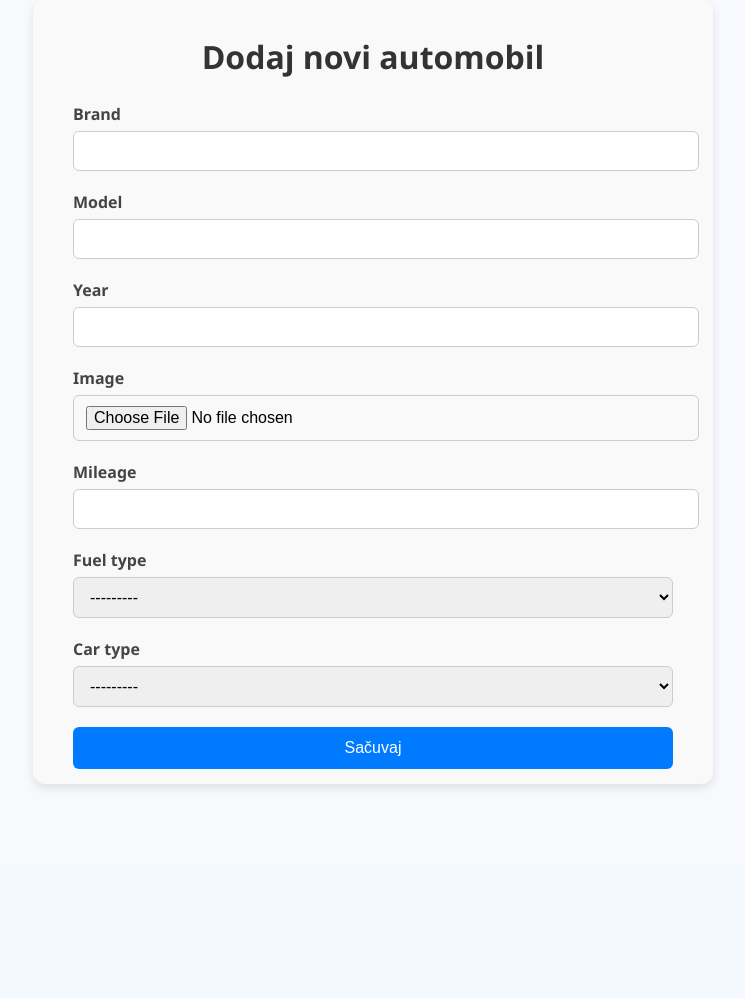
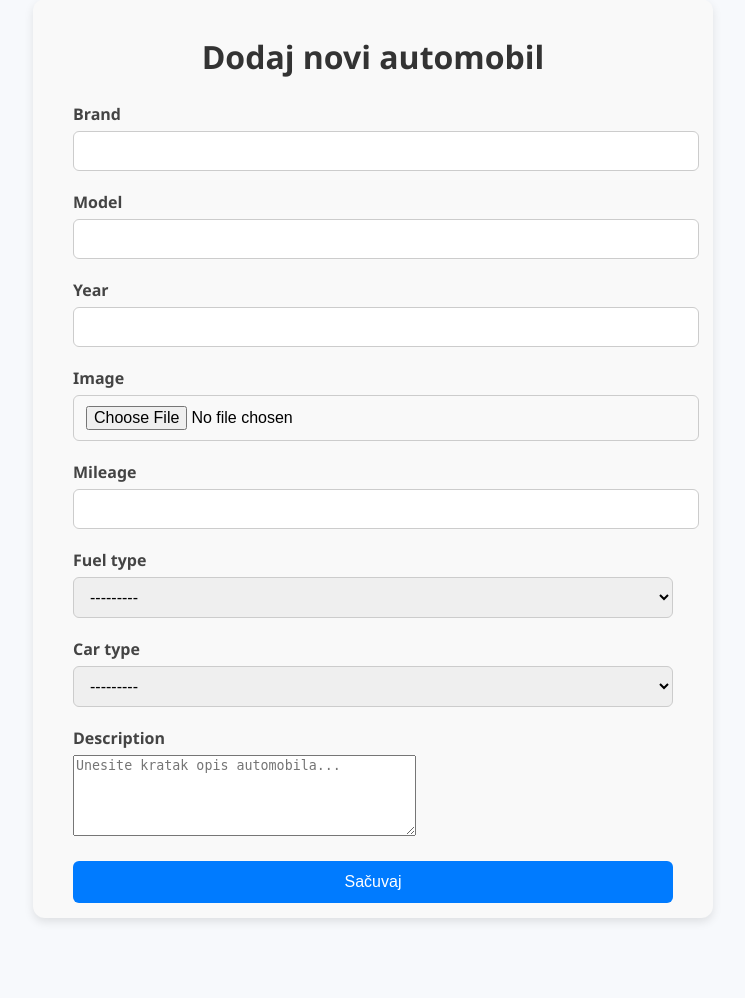
Before and after one commit to LordFilip/CarApp-Django, a Django app: page /add/ in a window 1280 px wide. Shown: the part 139-1137 px from the top of the page, without its empty margins (267-1012 px from the left). Before the commit the page ends 928 px from the top, so only its background shows below. Run offline with Django 5.2, Linux system fonts and the light colour scheme; a user stored in the database is signed in.

Commit message:
opis vozila i prikaz slika

```diff
--- a/cars/forms.py
+++ b/cars/forms.py
@@ -7,7 +7,7 @@
 class CarForm(forms.ModelForm):
     class Meta:
         model = Car
-        fields = ['brand', 'model', 'year', 'image', 'mileage', 'fuel_type', 'car_type']
+        fields = ['brand', 'model', 'year', 'image', 'mileage', 'fuel_type', 'car_type','description']
         widgets = {
             'fuel_type': forms.Select(attrs={'class': 'form-control'}),
             'car_type': forms.Select(attrs={'class': 'form-control'}),
@@ -15,7 +15,13 @@
             'model': forms.TextInput(attrs={'class': 'form-control'}),
             'year': forms.NumberInput(attrs={'class': 'form-control'}),
             'mileage': forms.NumberInput(attrs={'class': 'form-control'}),
+            'description': forms.Textarea(attrs={
+                'class': 'form-control',
+                'rows': 5,
+                'placeholder': 'Unesite kratak opis automobila...'
+            }),
         }
+
 
 
 class RegisterForm(UserCreationForm):
--- a/cars/models.py
+++ b/cars/models.py
@@ -30,6 +30,11 @@
     mileage = models.PositiveIntegerField(help_text='Kilometraza')
     fuel_type = models.CharField(max_length=10, choices=FUEL_CHOICES)
     car_type = models.CharField(max_length=15, choices=CAR_TYPE_CHOICES)
+    description = models.TextField(
+        max_length=1000,
+        blank=True,
+        help_text='Kratak opis automobila (opciono)'
+    )
 
     def __str__(self):
         return f"{self.brand} {self.model} ({self.year})"
--- a/cars/static/css/car_form.css
+++ b/cars/static/css/car_form.css
@@ -61,3 +61,8 @@
 .btn:hover {
   background-color: #0056b3;
 }
+.car-form textarea {
+  width: 100%s I !important;
+  box-sizing: border-box;
+  resize: vertical;
+}
--- a/cars/views.py
+++ b/cars/views.py
@@ -24,24 +24,29 @@
     return redirect('login')
 
 
-#@login_required
-#def add_car(request):
-#   return redirect('add_car')
+
 
 def car_details(request, car_id):
     car = get_object_or_404(Car, id=car_id)
 
+    same_owner_cars = Car.objects.filter(owner=car.owner).exclude(id=car.id)[:4]
+    related_cars = list(same_owner_cars)
+    count = len(related_cars)
 
-    same_owner_cars = Car.objects.filter(owner = car.owner).exclude(id=car.id)[:4]
+    if count < 4:
+        needed = 4 - count
+        same_type_cars = Car.objects.filter(car_type=car.car_type).exclude(
+            Q(id=car.id) | Q(id__in=[c.id for c in related_cars])
+        )[:needed]
+        related_cars.extend(same_type_cars)
+        count = len(related_cars)
 
-    if same_owner_cars.count()<4:
-        needed = 4- same_owner_cars.count()
+    if count < 4:
+        needed = 4 - count
         other_cars = Car.objects.exclude(
-            Q(id=car.id) | Q(id__in=same_owner_cars.values_list('id',flat=True))
+            Q(id=car.id) | Q(id__in=[c.id for c in related_cars])
         )[:needed]
-        related_cars = list(same_owner_cars) + list(other_cars)
-    else:
-        related_cars = same_owner_cars
+        related_cars.extend(other_cars)
 
     return render(request, 'cars/car_details.html', {'car': car, 'related_cars': related_cars})
 
```
Also changed, not shown: cars/templates/cars/car_details.html (+5 -3 lines), cars/migrations/0003_car_description_delete_carimage.py (added), db.sqlite3, media/car_images/mazda_cx5.jpg (added).
